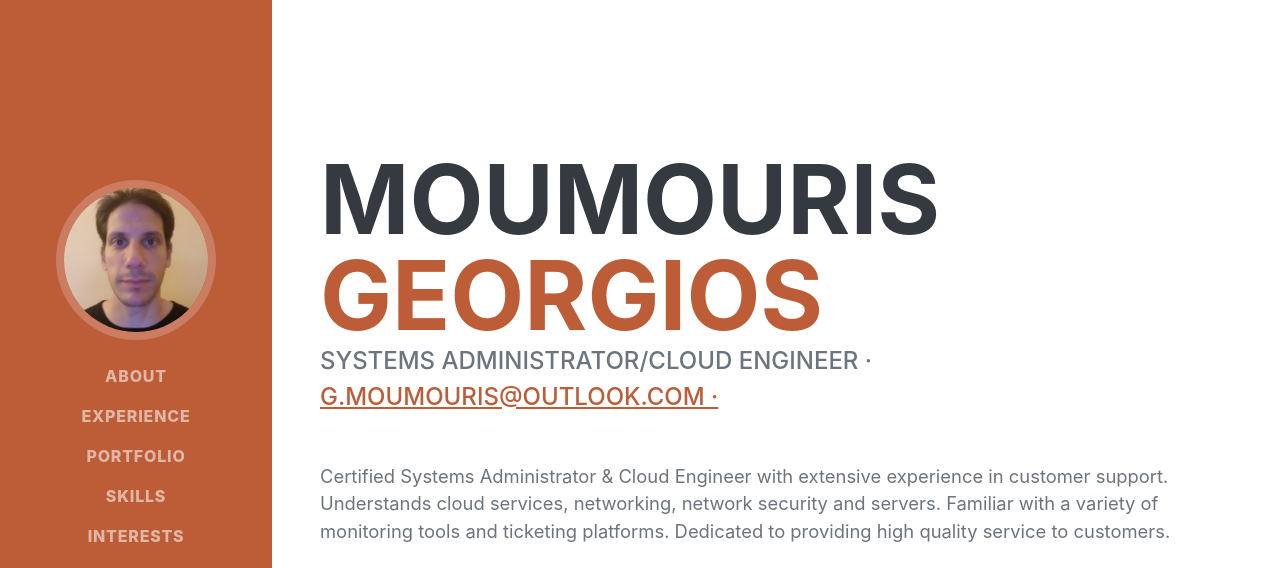
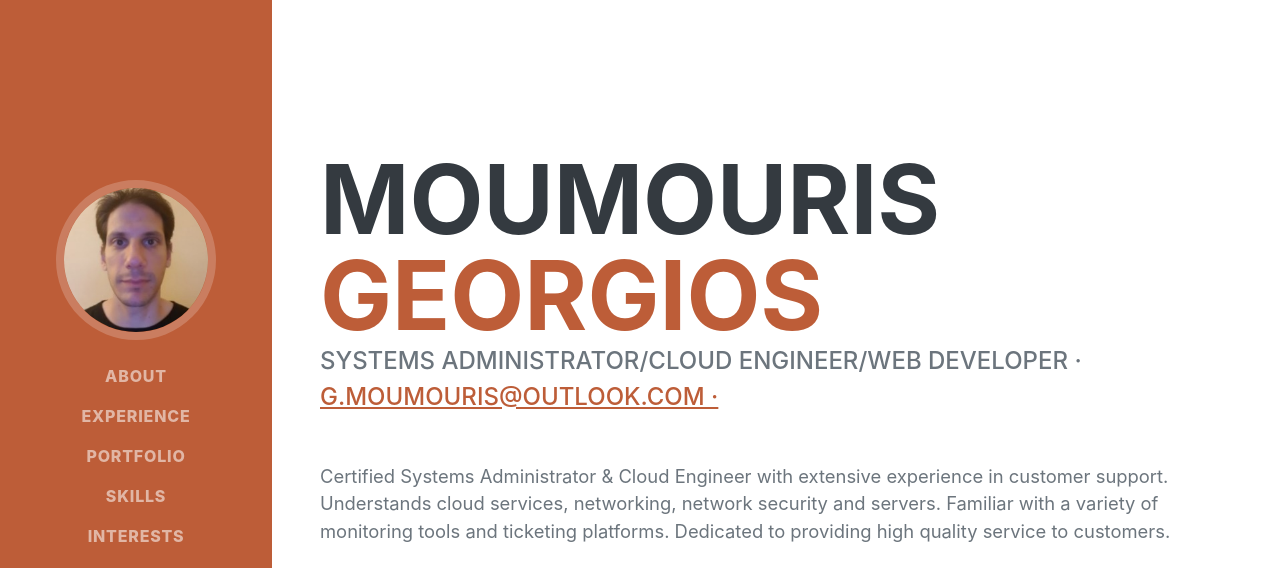
Before and after one commit to mou636/aws-project-resume, a plain HTML site: page website/index.html in a window 1280 px wide. Shown: the top 568 px of the page. Drawn offline with nearby package versions, Linux system fonts and the light colour scheme; no server answers; a web font is replaced by a local one.

Commit message:
Test CI/CD

```diff
--- a/website/index.html
+++ b/website/index.html
@@ -47,7 +47,7 @@
                         <span class="text-primary">Georgios</span>
                     </h1>
                     <div class="subheading mb-5">
-                        Systems Administrator/Cloud Engineer ·
+                        Systems Administrator/Cloud Engineer/Web Developer ·
                         <a href="mailto:g.moumouris@outlook.com">g.moumouris@outlook.com ·</a>
                     </div>
                     <p class="lead mb-5">Certified Systems Administrator & Cloud Engineer with extensive experience in
```
